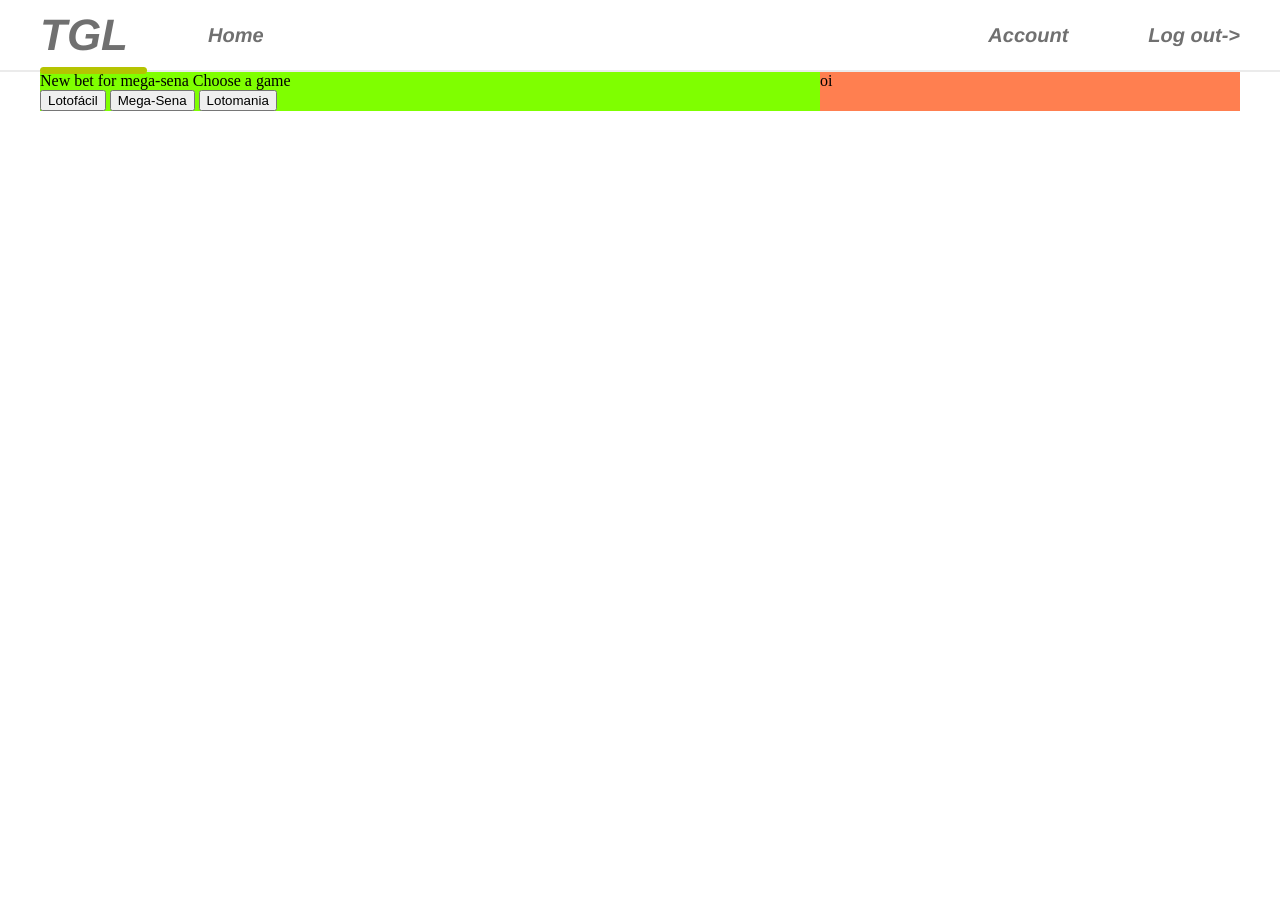
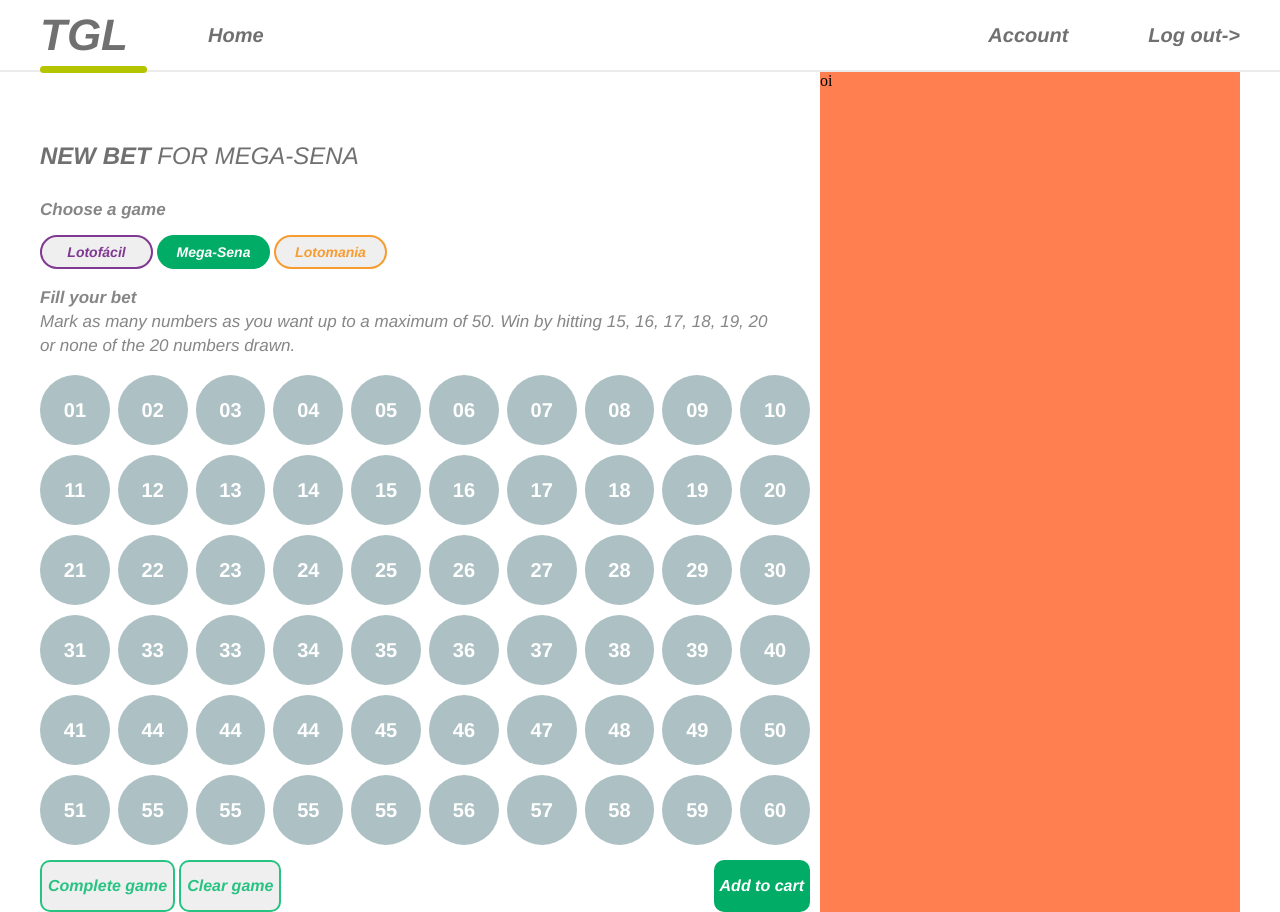
Before and after one commit to amadeujunior1101/layout_luby_loteria, a website: page index.html in a window 1280 px wide. Before the commit the page ends 800 px from the top, so only its background shows below. Drawn offline with Linux system fonts and the light colour scheme.

Commit message:
Criaçao do json e do indexjs

```diff
--- /dev/null
+++ b/company.json
@@ -0,0 +1,4 @@
+{
+    "name": "Tocantins Car's",
+    "phone": "(63) 3456-3456"
+}
--- /dev/null
+++ b/game-rules.json
@@ -0,0 +1,140 @@
+{
+    " numberBalls": {
+        "lotofacil": [
+            "01",
+            "02",
+            "03",
+            "04",
+            "05",
+            "06",
+            "07",
+            "08",
+            "09",
+            "10",
+            "11",
+            "12",
+            "13",
+            "14",
+            "15",
+            "16",
+            "17",
+            "18",
+            "19",
+            "20"
+        ],
+        "mega-sena": [
+            "01",
+            "02",
+            "03",
+            "04",
+            "05",
+            "06",
+            "07",
+            "08",
+            "09",
+            "10",
+            "11",
+            "12",
+            "13",
+            "14",
+            "15",
+            "16",
+            "17",
+            "18",
+            "19",
+            "20",
+            "21",
+            "22",
+            "23",
+            "24",
+            "25",
+            "26",
+            "27",
+            "28",
+            "29",
+            "30",
+            "31",
+            "33",
+            "33",
+            "34",
+            "35",
+            "36",
+            "37",
+            "38",
+            "39",
+            "40",
+            "41",
+            "44",
+            "44",
+            "44",
+            "45",
+            "46",
+            "47",
+            "48",
+            "49",
+            "50",
+            "51",
+            "55",
+            "55",
+            "55",
+            "55",
+            "56",
+            "57",
+            "58",
+            "59",
+            "60"
+        ],
+        "lotomania": [
+            "01",
+            "02",
+            "03",
+            "04",
+            "05",
+            "06",
+            "07",
+            "08",
+            "09",
+            "10",
+            "11",
+            "12",
+            "13",
+            "14",
+            "15",
+            "16",
+            "17",
+            "18",
+            "19",
+            "20",
+            "21",
+            "22",
+            "23",
+            "24",
+            "25",
+            "26",
+            "27",
+            "28",
+            "29",
+            "30",
+            "31",
+            "33",
+            "33",
+            "34",
+            "35",
+            "36",
+            "37",
+            "38",
+            "39",
+            "40",
+            "41",
+            "44",
+            "44",
+            "44",
+            "45",
+            "46",
+            "47",
+            "48",
+            "49",
+            "50"
+        ]
+    }
+}
--- a/index.html
+++ b/index.html
@@ -27,12 +27,37 @@
         <main>
             <div class="content-left">
                 <div class="box-1">
-                    <span>New bet for mega-sena</span>
-                    <span>Choose a game</span>
+                    <div class="block-titles-top">
+                        <span class="span-title-one"><span class="patch"> new bet</span> for mega-sena</span>
+                        <span class="span-title-two">Choose a game</span>
+                    </div>
                     <div class="buttons-choose">
-                        <button>Lotofácil</button>
-                        <button>Mega-Sena</button>
-                        <button>Lotomania</button>
+                        <button class="choose-button-one">Lotofácil</button>
+                        <button class="choose-button-two">Mega-Sena</button>
+                        <button class="choose-button-three">Lotomania</button>
+                    </div>
+                </div>
+                <div class="box-2">
+                    <p class="text-information">
+                        <span>Fill your bet</span> <br />
+                        Mark as many numbers as you
+                        want up to a maximum of 50. Win by hitting
+                        15, 16, 17, 18, 19, 20 or none of the 20 numbers
+                        drawn.
+                    </p>
+                </div>
+                <div class="box-3">
+                    <div class="container-balls">
+                        <!-- Ball's -->
+                    </div>
+                    <div class="buttons-options">
+                        <div>
+                            <button class="button-complete-game">Complete game</button>
+                            <button class="button-clear-game">Clear game</button>
+                        </div>
+                        <div>
+                            <button class="button-add-cart">Add to cart</button>
+                        </div>
                     </div>
                 </div>
             </div>
@@ -41,5 +66,6 @@ oi
             </div>
         </main>
     </div>
+    <script src="index.js"></script>
 </body>
 </html>
--- /dev/null
+++ b/index.js
@@ -0,0 +1,42 @@
+(function (doc) {
+    const ajax = new XMLHttpRequest();
+
+    function init() {
+        loadNumbersGameLotofacil();
+    }
+
+    function loadNumbersGameLotofacil() {
+        ajax.open("GET", "/game-rules.json", true);
+        ajax.send();
+        ajax.addEventListener(
+            "readystatechange",
+            function load() {
+                ajax.onload = "";
+                if (!isReady.call()) return;
+                const data = ajax.response;
+                let rules = JSON.parse(data);
+                const gameNumbers = rules[" numberBalls"]["mega-sena"];
+                // console.log(rules[" numberBalls"].lotofacil);
+                gameNumbers.map((number) => {
+                    let $containerBalls = doc.querySelector(".container-balls");
+                    let $div = doc.createElement("div");
+                    let $span = doc.createElement("span");
+                    $div.id = number;
+
+                    $span.textContent = number;
+
+                    $div.className = "ball";
+                    $div.appendChild($span);
+                    $containerBalls.appendChild($div);
+                    return console.log($containerBalls);
+                });
+            },
+            true
+        );
+    }
+    function isReady() {
+        return ajax.readyState === 4 && ajax.status === 200;
+    }
+
+    init();
+})(document);
--- a/style.css
+++ b/style.css
@@ -33,14 +33,14 @@ body {
 }
 .logo {
     text-align: center;
-  font: italic normal bold 44px/70px Helvetica Neue;
+    font: italic normal bold 44px Helvetica Neue;
     color: #707070;
     margin-right: 80px;
 }
 .bar-logo {
     position: absolute;
     margin-left: 0;
-  margin-top: -3px;
+    margin-top: 6px;
     width: 107px;
     height: 7px;
     border-radius: 6px;
@@ -48,7 +48,7 @@ body {
 }
 .home {
     text-align: center;
-  font: italic normal bold 20px/70px Helvetica Neue;
+    font: italic normal bold 20px Helvetica Neue;
     color: #707070;
 }
 .block-right {
@@ -58,25 +58,174 @@ body {
 }
 .account {
     text-align: center;
-  font: italic normal bold 20px/70px Helvetica Neue;
+    font: italic normal bold 20px Helvetica Neue;
     color: #707070;
 }
 .log-out {
     text-align: center;
-  font: italic normal bold 20px/70px Helvetica Neue;
+    font: italic normal bold 20px Helvetica Neue;
     color: #707070;
     margin-left: 80px;
 }
 main {
     width: 1200px;
-  background: cornflowerblue;
+    /* background: cornflowerblue; */
     display: flex;
 }
 .content-left {
     width: 65%;
-  background: chartreuse;
+    /* background: chartreuse; */
 }
 .content-rigth {
     width: 35%;
     background: coral;
 }
+.box-1 {
+    display: grid;
+}
+.block-titles-top {
+    display: grid;
+}
+.span-title-one {
+    color: #707070;
+    text-transform: uppercase;
+    font: italic normal 24px Helvetica Neue;
+    margin-top: 70px;
+}
+.patch {
+    color: #707070;
+    text-transform: uppercase;
+    font: italic normal bold 24px Helvetica Neue;
+}
+.span-title-two {
+    text-align: left;
+    font: italic normal bold 17px Helvetica Neue;
+    color: #868686;
+    margin-top: 30px;
+}
+.buttons-choose {
+    margin-top: 15px;
+}
+.choose-button-one {
+    width: 113px;
+    height: 34px;
+    border-radius: 30px;
+    border-width: 0;
+    border: 2px solid #7f3992;
+    cursor: pointer;
+    text-align: center;
+    font: italic normal bold 14px Helvetica Neue;
+    color: #7f3992;
+}
+.choose-button-two {
+    width: 113px;
+    height: 34px;
+    border-radius: 30px;
+    border-width: 0;
+    /* border: 2px solid #7f3992; */
+    background: #01ac66;
+    cursor: pointer;
+    text-align: center;
+    font: italic normal bold 14px Helvetica Neue;
+    /* color: #7f3992; */
+    color: #fff;
+}
+.choose-button-three {
+    width: 113px;
+    height: 34px;
+    border-radius: 30px;
+    border-width: 0;
+    border: 2px solid #f79c31;
+    cursor: pointer;
+    text-align: center;
+    font: italic normal bold 14px Helvetica Neue;
+    color: #f79c31;
+}
+.choose-button-one,
+.choose-button-two,
+.choose-button-three:focus {
+    outline: none;
+    box-shadow: none;
+}
+.box-2 p {
+    text-align: left;
+    font: italic normal 17px/24px Helvetica Neue;
+    letter-spacing: 0px;
+    color: #868686;
+    margin-right: 50px;
+}
+.box-2 p span {
+    font: italic normal bold 17px/24px Helvetica Neue;
+    color: #868686;
+}
+.container-balls {
+    /* display: flex;
+    flex-wrap: wrap;
+    margin-right: 20px;
+    justify-content: space-evenly; */
+
+    display: grid;
+    /* aqui eu determino é são 3 colunas de tamanhos iguas, cada coluna tem uma fração */
+    grid-template-columns: repeat(10, 1fr);
+    /* esssa é a altura das linhas, se vc quiser pode apaga-la caso não queira uma altura definida */
+    grid-auto-rows: 75px;
+    /* espaço entre um elemento interno e outro */
+    grid-gap: 5px 8px;
+    /* margem interna que afasta os elementos da borda do grid */
+    padding: 0 10px 10px 0;
+}
+.box-3 .container-balls .ball {
+    /* width: 60px;
+    height: 60px; */
+    background: #adc0c4;
+    border-radius: 100%;
+    align-items: center;
+    justify-content: center;
+    display: flex;
+    cursor: pointer;
+    margin-bottom: 5px;
+}
+.box-3 .container-balls .ball span {
+    font: normal normal bold 20px/24px Helvetica Neue;
+    color: #ffffff;
+}
+.buttons-options{
+    display: flex;
+    justify-content: space-between;
+    margin-right: 10px;
+}
+.button-complete-game {
+    /* width: 113px; */
+    height: 52px;
+    border-radius: 10px;
+    border-width: 0;
+    border: 2px solid #27c383;
+    cursor: pointer;
+    text-align: center;
+    font: italic normal bold 16px Helvetica Neue;
+    color: #27c383;
+}
+.button-clear-game {
+    /* width: 113px; */
+    height: 52px;
+    border-radius: 10px;
+    border-width: 0;
+    border: 2px solid #27c383;
+    cursor: pointer;
+    text-align: center;
+    font: italic normal bold 16px Helvetica Neue;
+    color: #27c383;
+}
+.button-add-cart {
+    /* width: 113px; */
+    height: 52px;
+    border-radius: 10px;
+    border-width: 0;
+    /* border: 2px solid #7f3992; */
+    background: #01ac66;
+    cursor: pointer;
+    text-align: center;
+    font: italic normal bold 16px Helvetica Neue;
+    /* color: #7f3992; */
+    color: #fff;
+}
```
Also changed, not shown: baseToSeach.js (added, +211 -0 lines), 1 other file. Lines whose indentation alone changed are shown as unchanged.
